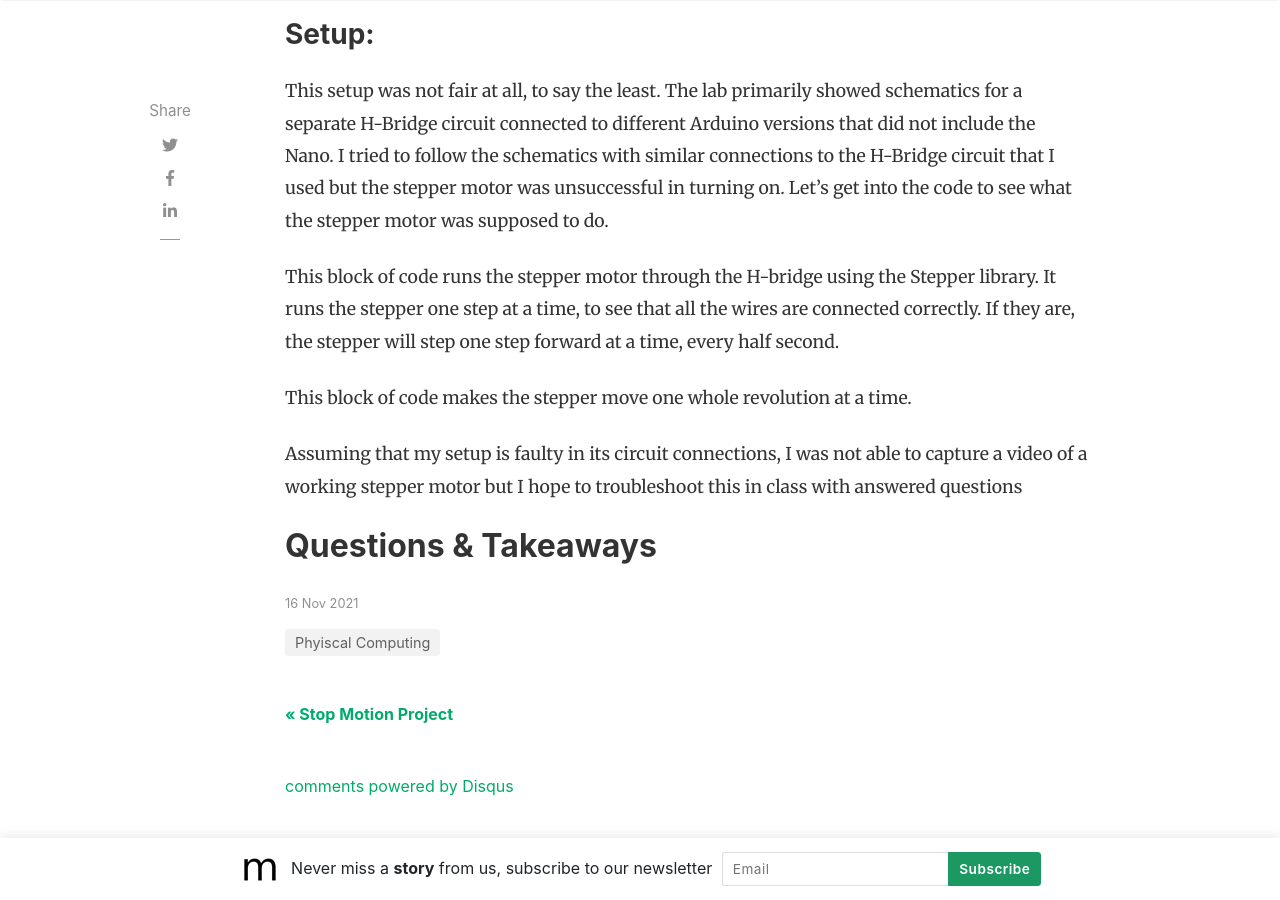
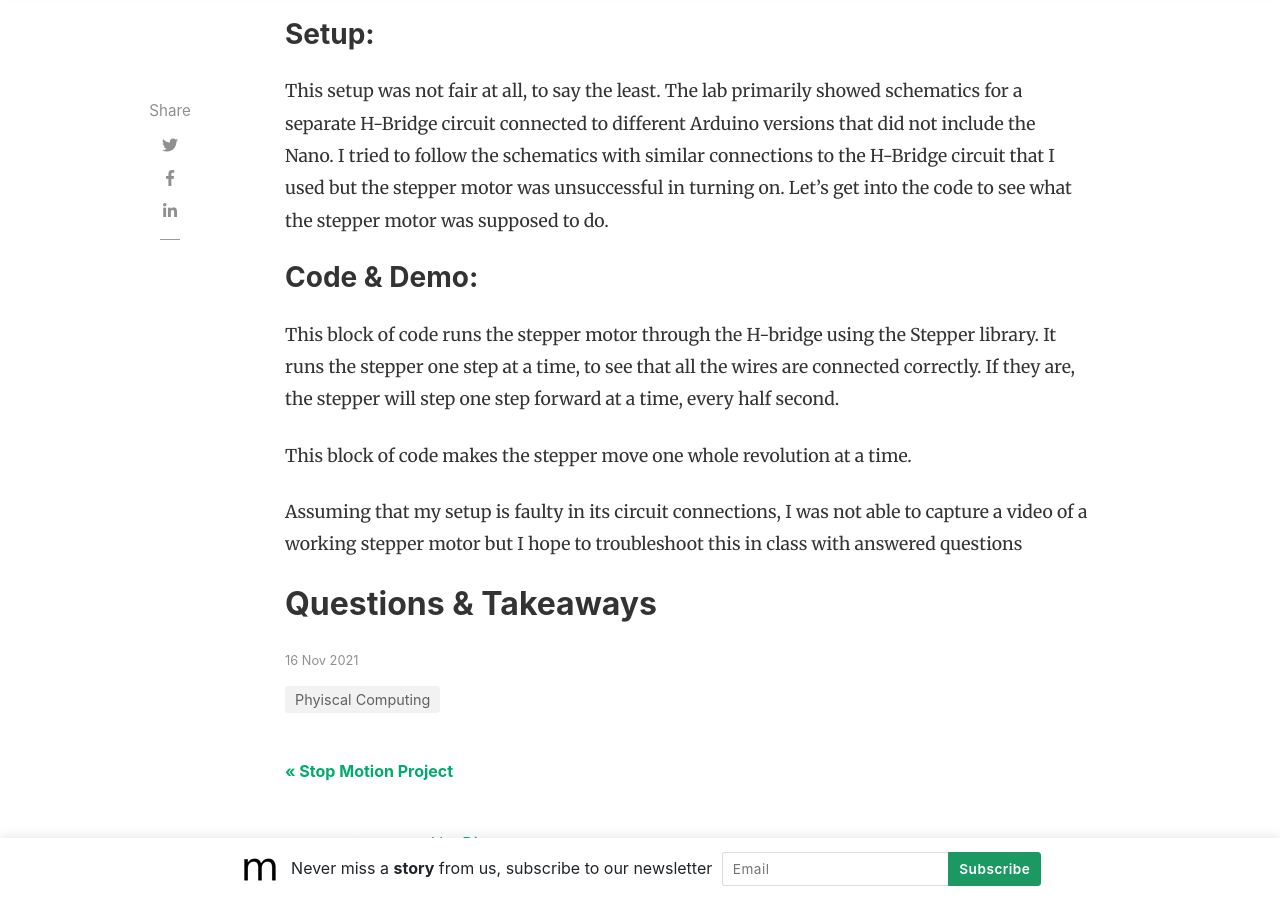
Before and after one commit to Isaiah-Bayas/Isaiah-Bayas.github.io, a Jekyll site: the page built from _posts/2021-11-16-week-ten-pcom-labs.md, in a window 1280 px wide and 900 px high, scrolled down 2375 px. Built offline with Jekyll 4.4.1, drawn with Linux system fonts in a browser that asks for light colours; nearby versions of some CDN libraries; comment, search, counter and statistics services are not loaded.

Commit message:
Update 2021-11-16-week-ten-pcom-labs.md

```diff
--- a/_posts/2021-11-16-week-ten-pcom-labs.md
+++ b/_posts/2021-11-16-week-ten-pcom-labs.md
@@ -46,6 +46,7 @@ Here is a video of this being demonstrated:
 
 This setup was not fair at all, to say the least. The lab primarily showed schematics for a separate H-Bridge circuit connected to different Arduino versions that did not include the Nano. I tried to follow the schematics with similar connections to the H-Bridge circuit that I used but the stepper motor was unsuccessful in turning on. Let's get into the code to see what the stepper motor was supposed to do.
 
+### Code & Demo:
 [comment]: <> (Picture of code here)
 
 This block of code runs the stepper motor through the H-bridge using the Stepper library. It runs the stepper one step at a time, to see that all the wires are connected correctly. If they are, the stepper will step one step forward at a time, every half second.
```
